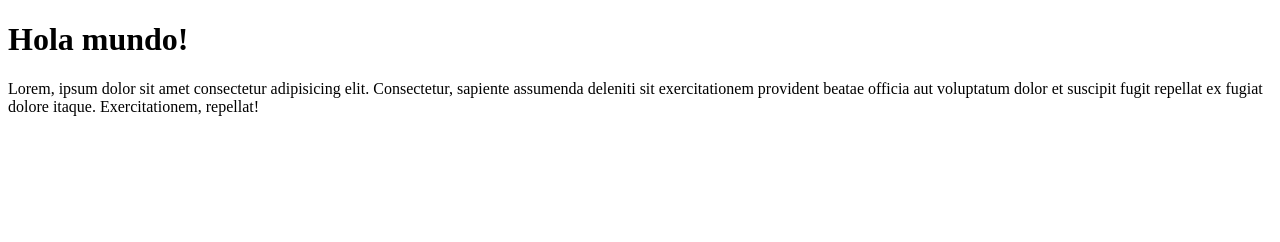
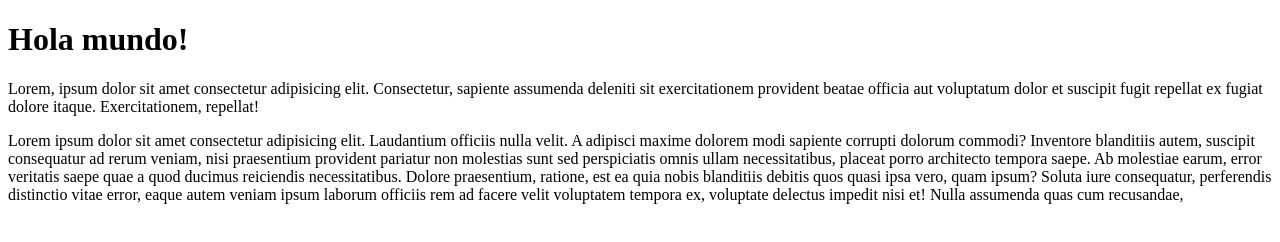
Before and after one commit to nalattanzio/Primero, a plain HTML site: page index.html in a window 1280 px wide. Drawn offline with Linux system fonts and the light colour scheme.

Commit message:
Hola como va

```diff
--- a/index.html
+++ b/index.html
@@ -8,6 +8,9 @@
     <p>
         Lorem, ipsum dolor sit amet consectetur adipisicing elit. Consectetur, sapiente assumenda deleniti sit exercitationem provident beatae officia aut voluptatum dolor et suscipit fugit repellat ex fugiat dolore itaque. Exercitationem, repellat!
     </p>
+    <p>
+        Lorem ipsum dolor sit amet consectetur adipisicing elit. Laudantium officiis nulla velit. A adipisci maxime dolorem modi sapiente corrupti dolorum commodi? Inventore blanditiis autem, suscipit consequatur ad rerum veniam, nisi praesentium provident pariatur non molestias sunt sed perspiciatis omnis ullam necessitatibus, placeat porro architecto tempora saepe. Ab molestiae earum, error veritatis saepe quae a quod ducimus reiciendis necessitatibus. Dolore praesentium, ratione, est ea quia nobis blanditiis debitis quos quasi ipsa vero, quam ipsum? Soluta iure consequatur, perferendis distinctio vitae error, eaque autem veniam ipsum laborum officiis rem ad facere velit voluptatem tempora ex, voluptate delectus impedit nisi et! Nulla assumenda quas cum recusandae,
+    </p>
 </body>
 
 </html>
```
